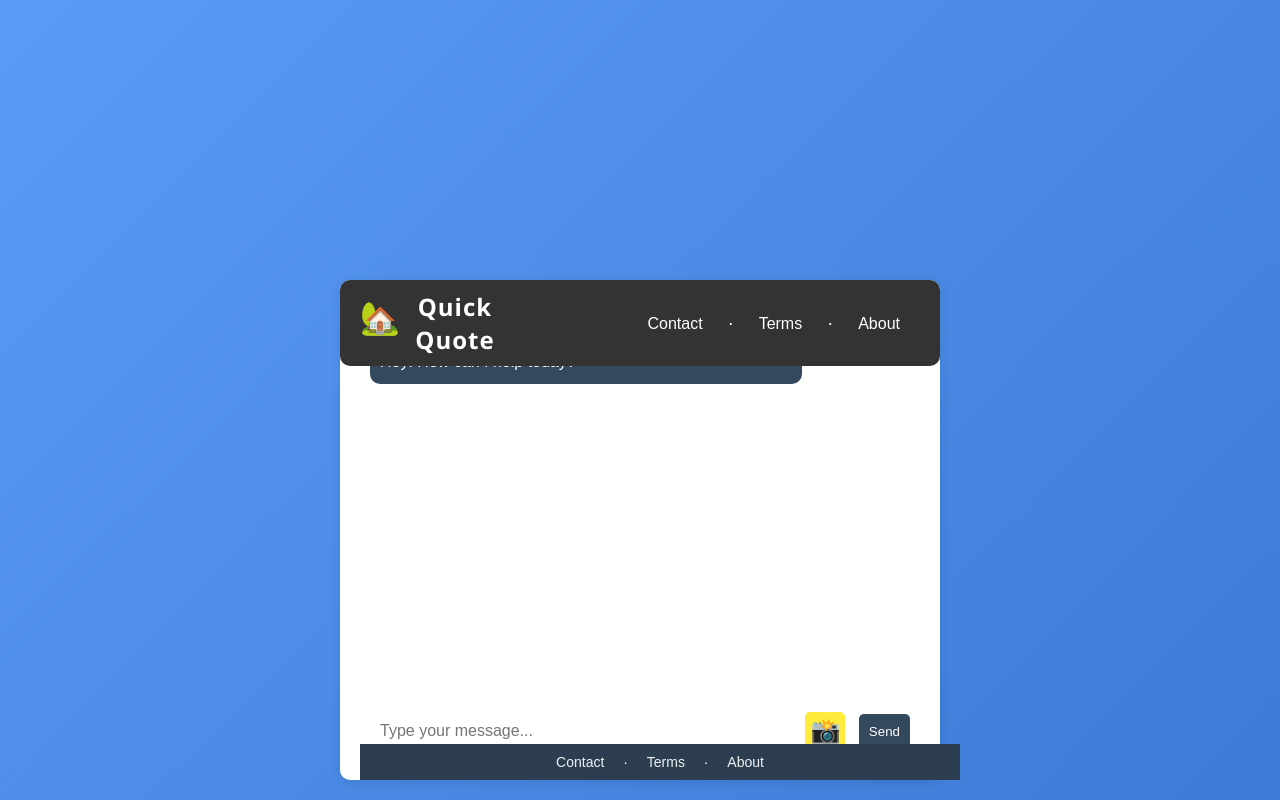
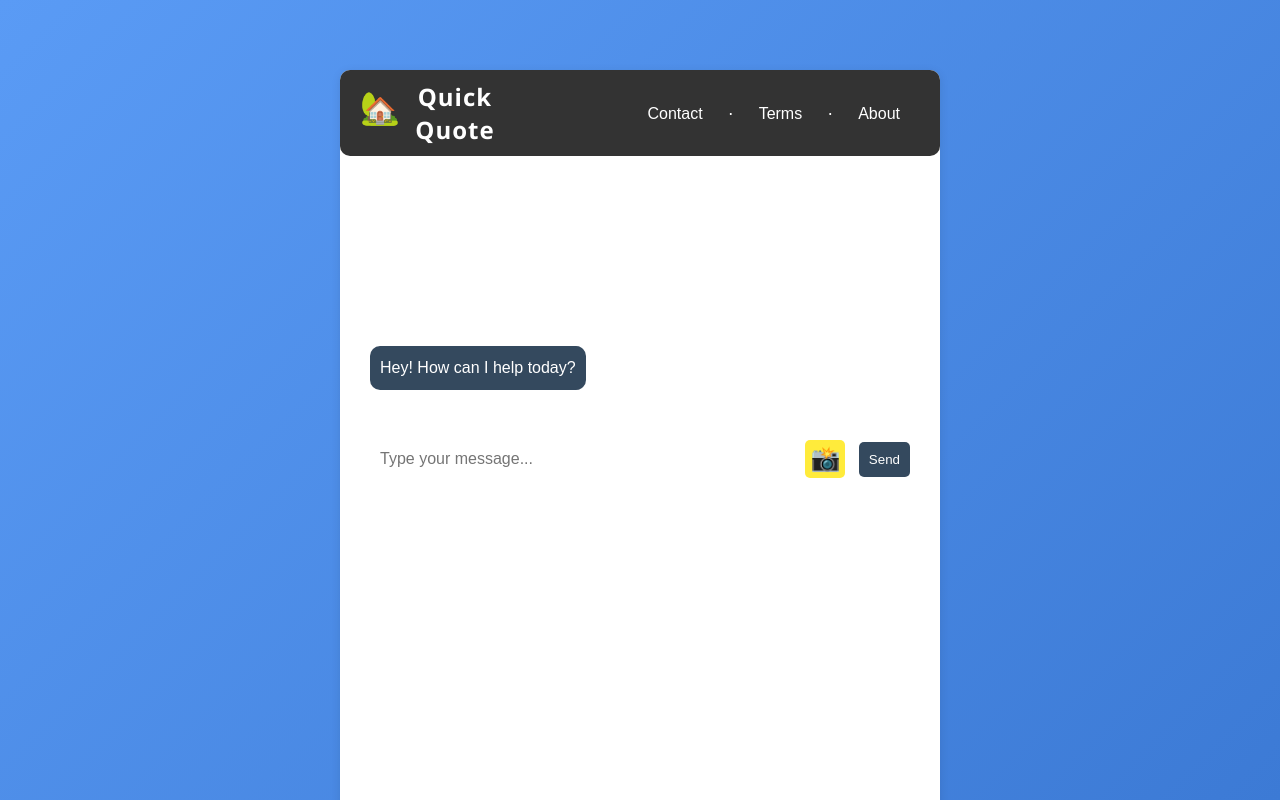
Before and after one commit to brokendished/take3, a React (Create React App) app: page / in a window 1280 px wide. Built offline with nearby package versions, Linux system fonts and the light colour scheme.

Commit message:
Update ChatbotChat.css

```diff
--- a/src/ChatbotChat.css
+++ b/src/ChatbotChat.css
@@ -88,7 +88,7 @@ body {
 /* Chatbot Container */
 .chatbot-container {
   position: fixed;
-  bottom: 20px; /* Adjust the spacing from the bottom */
+  top: 70px;  /* Position the chatbot below the header */
   left: 50%;
   transform: translateX(-50%);
   width: 100%;
@@ -100,16 +100,18 @@ body {
   padding: 20px;
   display: flex;
   flex-direction: column;
-  height: 80vh; /* Set height to take most of the screen */
-  max-height: 500px;
-  margin-top: 80px; /* Adding space between chat and header */
+  height: 100%;
 }
 
 /* Chat Window Styles */
 .chat-window {
-  flex-grow: 1;
+  max-height: 300px;
   overflow-y: auto;
   margin-bottom: 10px;
+  flex-grow: 1;
+  display: flex;
+  flex-direction: column;
+  justify-content: flex-end;
 }
 
 .message {
@@ -164,10 +166,6 @@ body {
   justify-content: space-between;
   align-items: center;
   margin-top: 10px;
-  position: sticky;
-  bottom: 0;
-  background-color: white;
-  padding: 10px 0;
 }
 
 .input-area input[type="text"] {
@@ -252,3 +250,24 @@ body {
     width: 70%;
   }
 }
+
+.button-container {
+  margin-top: 8px;
+  display: flex;
+  flex-wrap: wrap;
+  gap: 8px;
+}
+
+.chat-button {
+  padding: 6px 12px;
+  background-color: #eef1f5;
+  border: none;
+  border-radius: 18px;
+  cursor: pointer;
+  font-size: 14px;
+  transition: background 0.3s;
+}
+
+.chat-button:hover {
+  background-color: #d3e1f3;
+}
```
